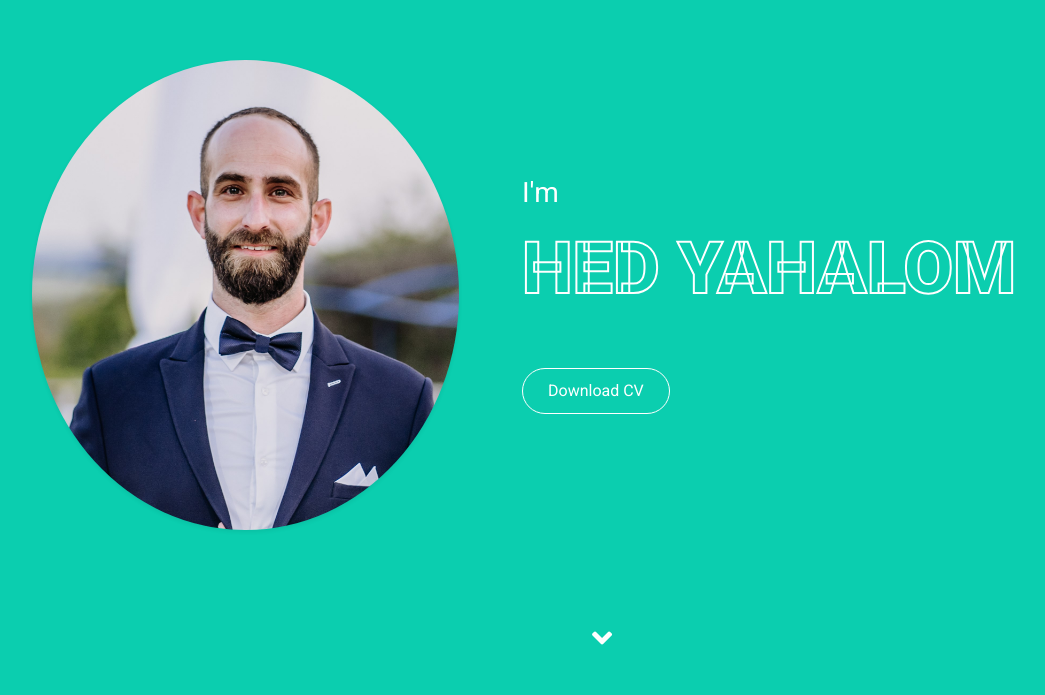
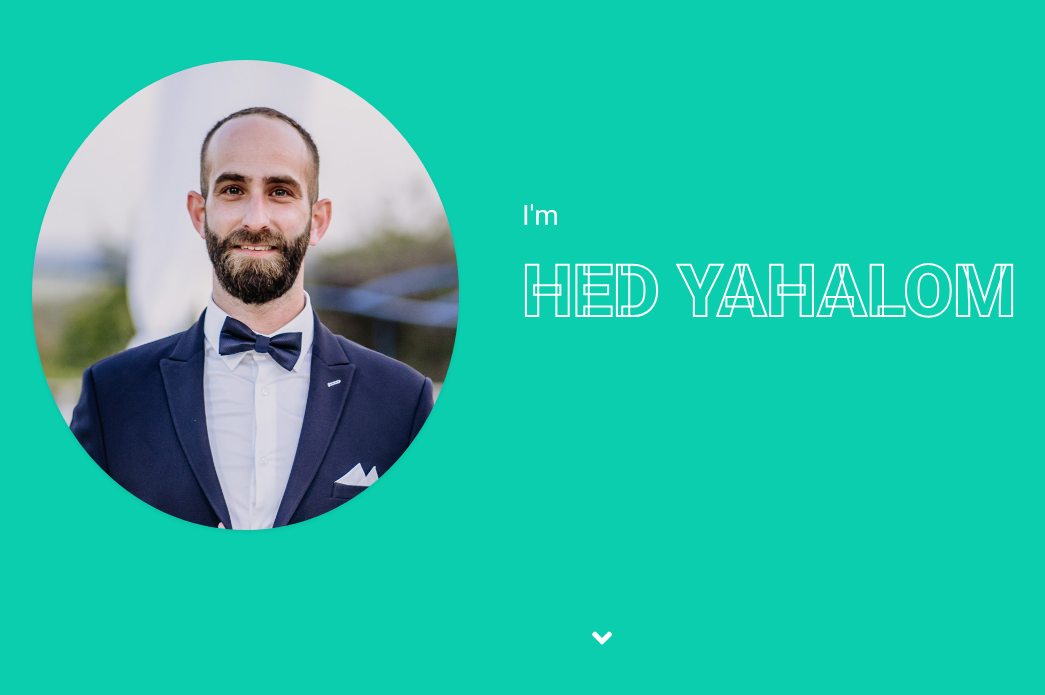
Before and after one commit to HedYahalom/html, a plain HTML site: page index.html in a window 1280 px wide. Shown: the part 105-800 px from the top of the page, without its empty margins (38-1083 px from the left). Drawn offline with nearby package versions, Linux system fonts and the light colour scheme; some packages are replaced by stand-ins of ours; a script that the page names is missing.

Commit message:
Add files via upload

```diff
--- a/index.html
+++ b/index.html
@@ -81,7 +81,8 @@
                     <h1 class="typed-text-output d-inline font-weight-lighter text-white"></h1>
                     <div class="typed-text d-none">Software Quality Assurance, Automation tests</div>
                     <div class="d-flex align-items-center justify-content-center justify-content-lg-start pt-5">
-                        <a href="" class="btn btn-outline-light mr-5">Download CV</a> <!--קישור להורדת קורות חיים -->
+                      <!--  <a href="" class="btn btn-outline-light mr-5">Download CV</a> -->
+						<!--קישור להורדת קורות חיים -->
 
 						<!--להוריד הערה להפעלת וידאו-->
 
```
